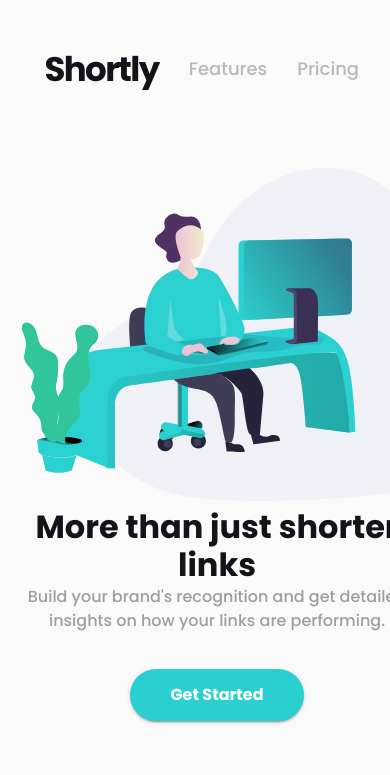
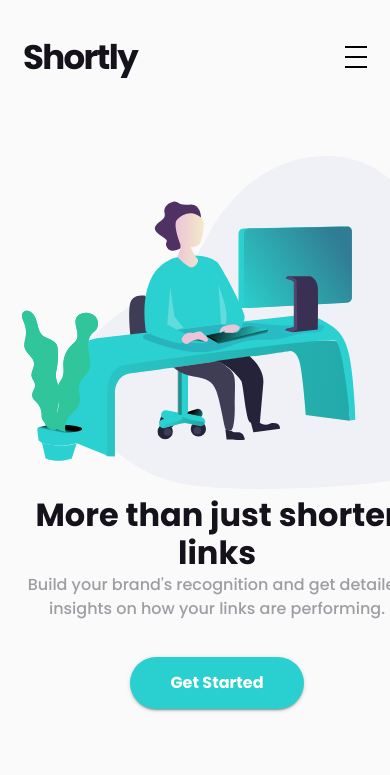
Before and after one commit to SimHoZebs/shortly-landing-page, a Next.js app: page / in a window 390 px wide. Shown: the top 775 px of the page. Built offline with nearby package versions, Linux system fonts and the light colour scheme.

Commit message:
responsive navbar [#85vw2y]

```diff
--- a/components/ShortenedLinks.tsx
+++ b/components/ShortenedLinks.tsx
@@ -23,10 +23,10 @@ function ShortenedLinks({ inputLinks, shortLinks, linkLoading }: props) {
 
         return (
           <div key={reverseIndex} className={style.block}>
-            <p>{inputLinks[reverseIndex]}</p>
+            <p className={style.block__reqLink}>{inputLinks[reverseIndex]}</p>
 
             <div className={style.block__right}>
-              <p>{shortLink}</p>
+              <p className={style.block__shortLink}>{shortLink}</p>
               <CopyButton shortLink={shortLink} />
             </div>
           </div>
--- a/layout/Navbar.tsx
+++ b/layout/Navbar.tsx
@@ -1,15 +1,45 @@
-import React from "react";
+import React, {
+  useEffect,
+  useState,
+  useRef,
+  MutableRefObject,
+  RefObject,
+} from "react";
 
 import indexData from "../components/indexData";
 
 import style from "../styles/css/navbar.module.css";
-import { Typography, Button } from "@material-ui/core";
+import useStyles from "../styles/navbar";
+import { Typography, Button, Menu, MenuItem } from "@material-ui/core";
 
-const Navbar = () => {
+function Navbar() {
+  const classes = useStyles();
+  const [vw, setVw] = useState(0);
+  const navbarRef = useRef<HTMLElement | null>(null);
+  const [anchorEl, setAnchorEl] = useState<HTMLElement | null>(null);
+
+  function handleResizeEvent() {
+    setVw(window.innerWidth);
+  }
+
+  function handleClose() {
+    setAnchorEl(null);
+  }
+
+  useEffect(() => {
+    window.addEventListener("resize", handleResizeEvent);
+
+    return () => {
+      window.removeEventListener("resize", handleResizeEvent);
+    };
+  });
+
   return (
-    <nav className={style.navbar}>
+    <nav ref={navbarRef} className={style.navbar}>
+      <Typography variant="h4">Shortly</Typography>
+      {vw > 768 ? (
+        <div className={style.menu}>
           <div className={style.navbar__nav}>
-        <Typography variant="h4">Shortly</Typography>
             {indexData.menus.map((menu, index) => (
               <a key={index} href="/">
                 {menu}
@@ -26,8 +56,46 @@ const Navbar = () => {
               Sign Up
             </Button>
           </div>
+        </div>
+      ) : (
+        <>
+          <div
+            className={style.menu__btn}
+            aria-controls="simple-menu"
+            aria-haspopup="true"
+            onClick={() => setAnchorEl(navbarRef.current)}
+          >
+            <div className={style.menu__bar}></div>
+            <div className={style.menu__bar}></div>
+            <div className={style.menu__bar}></div>
+          </div>
+
+          <Menu
+            id="simple-menu"
+            anchorEl={anchorEl}
+            keepMounted
+            open={Boolean(anchorEl)}
+            onClose={handleClose}
+            classes={{ list: classes.container, paper: classes.paper }}
+          >
+            <div className={style.itemContainer}>
+              <MenuItem onClick={handleClose}>Features</MenuItem>
+              <MenuItem onClick={handleClose}>Pricing</MenuItem>
+              <MenuItem onClick={handleClose}>Resources</MenuItem>
+            </div>
+
+            <div className={style.credsContainer}>
+              <MenuItem onClick={handleClose}>Login</MenuItem>
+
+              <Button id={style.signUp} variant="contained" color="primary">
+                Sign Up
+              </Button>
+            </div>
+          </Menu>
+        </>
+      )}
     </nav>
   );
-};
+}
 
 export default Navbar;
--- a/scss/navbar.module.scss
+++ b/scss/navbar.module.scss
@@ -1,21 +1,54 @@
+@use "variables" as var;
+
 .navbar {
   display: flex;
-  justify-content: space-between;
+  column-gap: 1.875rem;
+  align-items: center;
+
   margin: 0 11.4%;
   margin-top: 3rem;
 
+  @media (max-width: 860px) {
+    justify-content: space-between;
+    margin: 2.25rem 5.87% 0;
+  }
+
   &__nav {
     display: flex;
-    align-items: center;
+    column-gap: 1.875rem;
+  }
+}
 
-    :not(:last-child) {
-      margin-right: 1.875rem;
-    }
+.menu {
+  width: 100%;
+  display: flex;
+  justify-content: space-between;
+  align-items: center;
+
+  &__btn {
+    display: flex;
+    flex-direction: column;
+    row-gap: 0.5rem;
+    cursor: pointer;
   }
 
-  .credsContainer {
-    display: flex;
-    justify-content: flex-end;
+  &__bar {
+    width: 22px;
+    height: 2px;
+    background-color: black;
+  }
+
+  .itemContainer {
+    padding-top: 2rem;
+    padding-bottom: 2rem;
+  }
+}
+
+.credsContainer {
+  @media (max-width: var.$mediaShift) {
+    margin: 0 1.5rem;
+    padding-top: 1rem;
+    border-top: 1px solid white;
   }
 }
 
@@ -29,4 +62,9 @@
 #signUp {
   height: 2.5rem;
   width: 6.625rem;
+  @media (max-width: var.$mediaShift) {
+    margin-top: 0.5rem;
+    width: 100%;
+    height: 3.25rem;
+  }
 }
--- a/styles/css/navbar.module.css
+++ b/styles/css/navbar.module.css
@@ -1,19 +1,49 @@
 .navbar {
   display: flex;
-  justify-content: space-between;
+  column-gap: 1.875rem;
+  align-items: center;
   margin: 0 11.4%;
   margin-top: 3rem;
 }
+@media (max-width: 860px) {
+  .navbar {
+    justify-content: space-between;
+    margin: 2.25rem 5.87% 0;
+  }
+}
 .navbar__nav {
   display: flex;
+  column-gap: 1.875rem;
+}
+
+.menu {
+  width: 100%;
+  display: flex;
+  justify-content: space-between;
   align-items: center;
 }
-.navbar__nav :not(:last-child) {
-  margin-right: 1.875rem;
+.menu__btn {
+  display: flex;
+  flex-direction: column;
+  row-gap: 0.5rem;
+  cursor: pointer;
 }
-.navbar .credsContainer {
-  display: flex;
-  justify-content: flex-end;
+.menu__bar {
+  width: 22px;
+  height: 2px;
+  background-color: black;
+}
+.menu .itemContainer {
+  padding-top: 2rem;
+  padding-bottom: 2rem;
+}
+
+@media (max-width: 768px) {
+  .credsContainer {
+    margin: 0 1.5rem;
+    padding-top: 1rem;
+    border-top: 1px solid white;
+  }
 }
 
 #login {
@@ -27,5 +57,12 @@
   height: 2.5rem;
   width: 6.625rem;
 }
+@media (max-width: 768px) {
+  #signUp {
+    margin-top: 0.5rem;
+    width: 100%;
+    height: 3.25rem;
+  }
+}
 
 /*# sourceMappingURL=navbar.module.css.map */
--- /dev/null
+++ b/styles/navbar.tsx
@@ -0,0 +1,17 @@
+import { makeStyles } from "@material-ui/core/styles";
+const primary = "hsl(257, 27%, 26%)";
+
+const useStyles = makeStyles({
+  container: {
+    width: "100%",
+    backgroundColor: primary,
+  },
+
+  paper: {
+    marginTop: "6rem",
+    marginLeft: "1.5rem",
+    marginRight: "1.5rem",
+  },
+});
+
+export default useStyles;
--- a/styles/theme.tsx
+++ b/styles/theme.tsx
@@ -48,6 +48,34 @@ const theme = createMuiTheme({
         },
       },
     },
+    MuiPopover: {
+      paper: {
+        position: "static",
+      },
+    },
+    MuiMenuItem: {
+      root: {
+        color: "white",
+        fontWeight: 700,
+        paddingTop: "1rem ",
+        paddingBottom: "1rem",
+      },
+    },
+
+    MuiList: {
+      padding: {
+        paddingTop: "1.5rem",
+        paddingBottom: "2.5rem",
+      },
+    },
+
+    MuiListItem: {
+      root: {
+        color: "white",
+        textAlign: "center",
+        justifyContent: "center",
+      },
+    },
   },
 
   palette: {
```
Also changed, not shown: 1 other file (tests, documents, lock files or other folders). Lines whose indentation alone changed are shown as unchanged.
